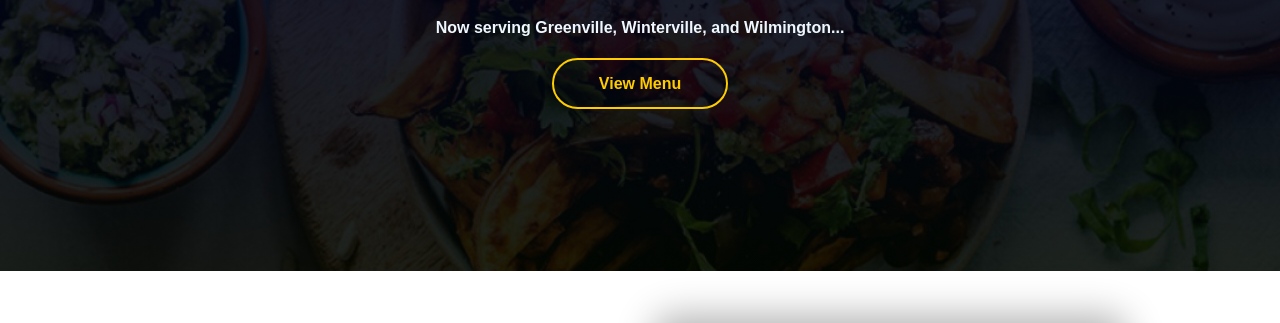
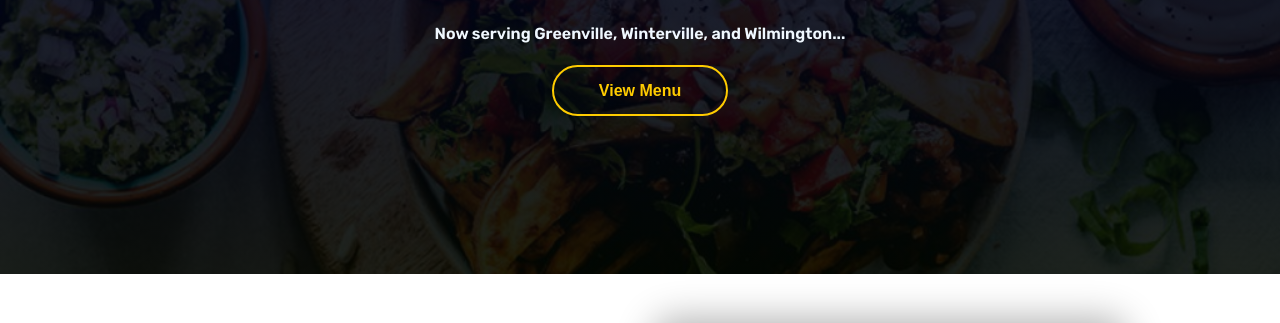
Before and after one commit to NoelGamaliel/concours-web, a plain HTML site: page index.html in a window 1280 px wide. Shown: the part 295-618 px from the top of the page. Drawn offline with nearby package versions, Linux system fonts and the light colour scheme.

Commit message:
import font to googlefont

```diff
--- a/assets/css/@query.css
+++ b/assets/css/@query.css
@@ -1,5 +1,7 @@
 /* @media query for all page */
-*{
+@import url('https://fonts.googleapis.com/css2?family=Rubik:wght@600&display=swap');
+
+* {
     font-family: 'Rubik', sans-serif;
 }
 
--- a/assets/css/style.css
+++ b/assets/css/style.css
@@ -1,3 +1,5 @@
+@import url('https://fonts.googleapis.com/css2?family=Rubik:wght@600&display=swap');
+
 * {
     box-sizing: border-box;
     margin: 0;
```
